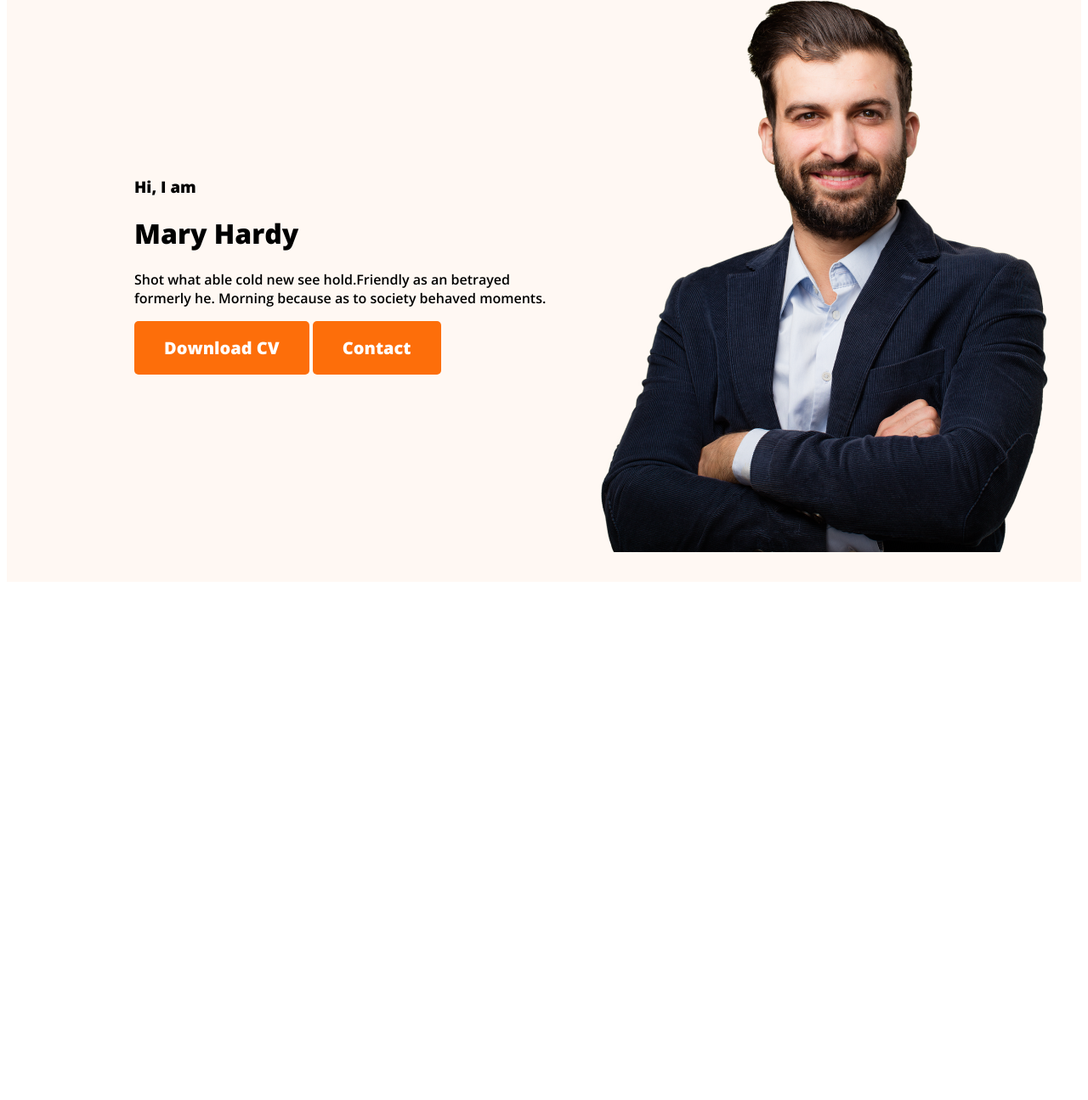
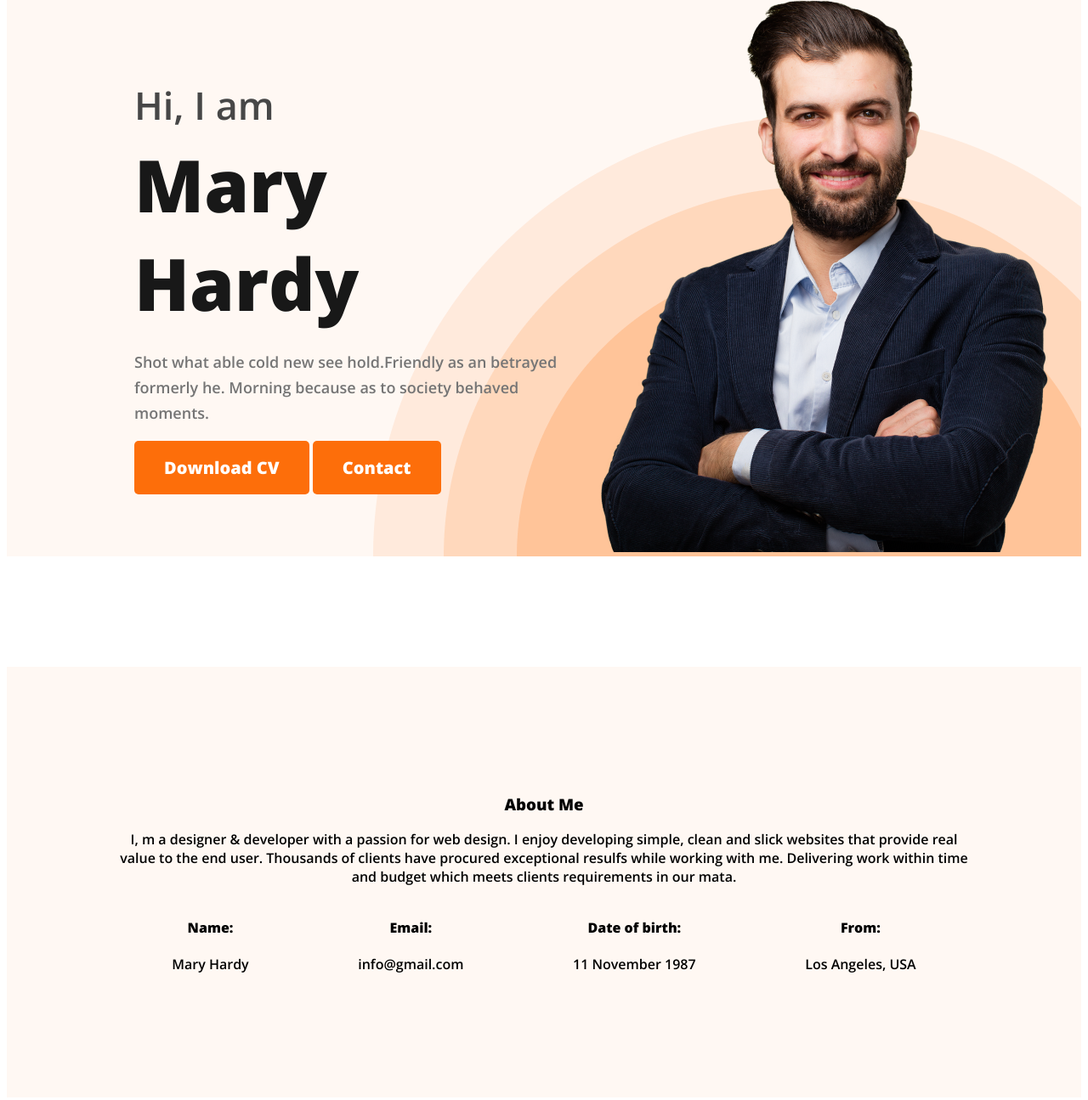
Before and after one commit to mdamirulislam/developer-portfolio, a plain HTML site: page index.html in a window 1280 px wide. Shown: the part 215-1510 px from the top of the page at 85% size. Before the commit the page ends 908 px from the top, so only its background shows below. Drawn offline with nearby package versions, Linux system fonts and the light colour scheme.

Commit message:
about section done

```diff
--- a/index.html
+++ b/index.html
@@ -20,18 +20,39 @@
             </ul>
         </nav>
         <div class="banner">
-           <div>
-            <h3 class="bnr-gredient">Hi, I  am</h3>
+           <div class="banner-content">
+            <h3 class="bnr-gradient">Hi, I  am</h3>
             <h1 class="bnr-title">Mary Hardy</h1>
             <p class="bnr-para">Shot what able cold new see hold.Friendly as an betrayed formerly he. Morning because as to society behaved moments.</p>
             <button class="btn-primary">Download CV</button>
             <button class="btn-primary">Contact</button>
            </div>
            <div>
-            <img src="images/hardy.png" alt="">
+            <img class="bnr-img" src="images/hardy.png" alt="">
            </div>
         </div>
     </header>
-
+    <section class="about-section" >
+          <h3 class="secytion-title">About Me</h3>
+          <p class="section-description">I, m a designer & developer with a passion for web design. I enjoy developing simple, clean and slick websites that provide real value to the end user. Thousands of clients have procured exceptional resulfs while working with me. Delivering work within time and budget which meets clients requirements in our mata.</p>
+          <div class="about-info-container">
+            <div class="about-info">
+                <h4 class="info-title">Name:</h4>
+                <p class="info-description">Mary Hardy </p>
+            </div>
+            <div class="about-info">
+                <h4 class="info-title">Email:</h4>
+                <p class="info-description">info@gmail.com</p>
+            </div>
+            <div class="about-info">
+                <h4 class="info-title">Date of birth:</h4>
+                <p class="info-description"> 11 November 1987</p>
+            </div>
+            <div class="about-info">
+                <h4 class="info-title">From:</h4>
+                <p class="info-description">Los Angeles, USA</p>
+            </div>
+          </div>
+    </section>
 </body>
 </html>
--- a/style/style.css
+++ b/style/style.css
@@ -2,7 +2,10 @@
     font-family: 'Open Sans', sans-serif;
 }
 header{
-    background-color:  #FFF8F3;;
+    background-color:  #FFF8F3;
+    background-image: url('../images/header_bg.png');
+    background-position: bottom right;
+    background-repeat: no-repeat;
 }
 nav{
     display: flex;
@@ -42,9 +45,48 @@ border: none;
 color: #FD6E0A;
  }
  .banner{
-    padding: 30px 30px 30px 150px;
+    padding: 30px 30px 0px 150px;
  }
  .banner{
     display: flex;
     align-items: center;
+    justify-content: space-between;
  }
+ .banner-content{
+    max-width: 600px;
+ }
+ .bnr-img{
+    width: 584px;
+height: 676px;
+ }
+ .bnr-gradient{
+    font-size: 45px;
+font-style: normal;
+font-weight: 600;
+color: #474747;
+margin-bottom: 0;
+ }
+.bnr-title{
+    margin-top: 5px;
+    font-size: 85px;
+font-weight: 700;
+color: #181818;
+margin-bottom: 20px;
+}
+.bnr-para{
+    margin-top: 0;
+font-size: 18px;
+font-weight: 400;
+line-height: 30px;
+color: #757575;
+}
+.about-section{
+    padding: 130px;
+    text-align: center;
+    background-color: #FFF8F3;
+    margin: 130px 0;
+}
+.about-info-container{
+    display: flex;
+    justify-content: space-around;
+}
```
